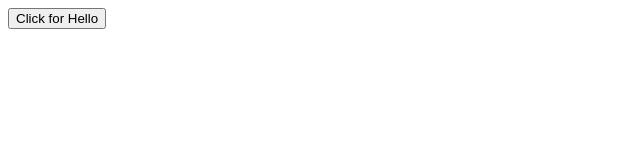
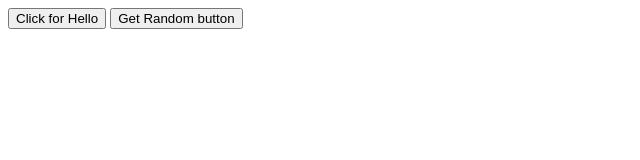
Before and after one commit to AntonOguz/TestGit, a plain HTML site: page index.html in a window 1280 px wide. Shown: the whole page, without its empty margins (0-640 px from the left). Drawn offline with Linux system fonts and the light colour scheme.

Commit message:
Added Math round

```diff
--- a/index.html
+++ b/index.html
@@ -8,6 +8,8 @@
 <body>
     <button onclick="hello()">Click for Hello</button>
 
+    <button onclick="generateNumber()">Get Random button</button>
+    <h4 id="text"></h4>
     <script src="script.js"></script>
 
 </body>
--- a/script.js
+++ b/script.js
@@ -1,5 +1,9 @@
 function hello() {
 
     console.log('hello');
+}
+function generateNumber() {
+    const num = Math.round(random()*100)
+    document.getElementById('text').textContent = num;
 
 }
```
